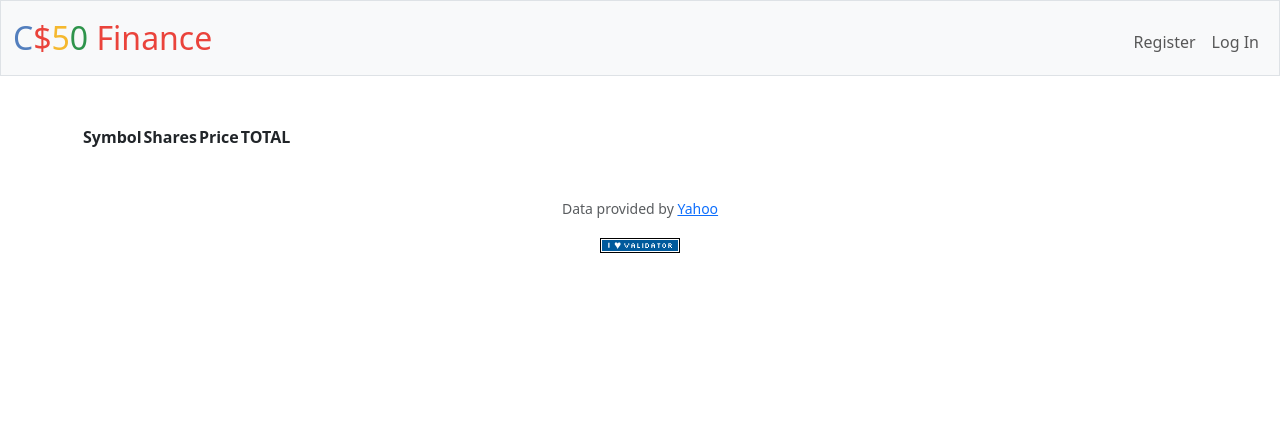
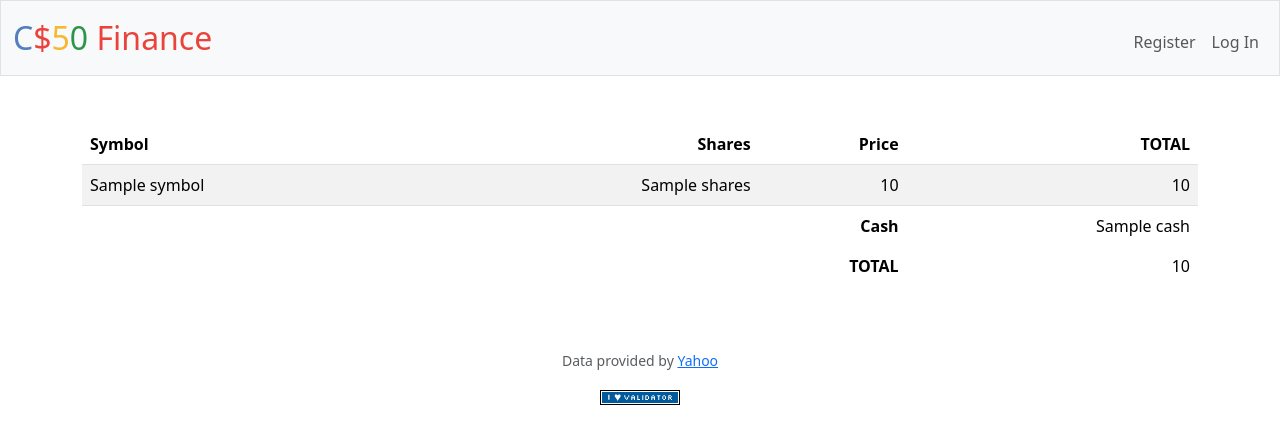
Before and after one commit to dechesan/finance, a Flask app: template templates/index.html in a window 1280 px wide. Shown: the top 444 px of the page. Run offline with Flask 3, Linux system fonts and the light colour scheme; the template is opened without the code that fills it: most values are stand-ins (such as "Sample title", 1, 10 or a date in 2020); lists and menus that the app fills with data are empty; some libraries are stand-ins or nearby versions.

Commit message:
Implemented "/" route for users that are logged in, and the corresponding index.html page. The page now displays the current user's portfolio as table with all of their stocks, shares held, price, and total value of each stock, along with the cash they have in their account and the total value of their portfolio. If they have just purchased a stock, a message will be displayed at the top of the screen saying "Bought!".

```diff
--- a/app.py
+++ b/app.py
@@ -37,7 +37,38 @@ if __name__ == '__main__':
 @login_required
 def index():
     """Show portfolio of stocks"""
-    return render_template("index.html")
+    # For the current user get: symbol, shares, price, total
+
+    # Get the user's symbols. Returns list of dicts
+    symbol = db.execute("SELECT symbol FROM transactions WHERE user_id = ? GROUP BY symbol", session["user_id"])
+
+    # Convert list of dicts into a list of all dict values using list comprehension
+    symbols = [(d['symbol']) for d in symbol]
+
+    # Will store all of the user's stocks
+    portfolio = []
+
+    # Populate portfolio
+    for symbol in symbols:
+        shares = int(db.execute("SELECT SUM(shares) FROM transactions WHERE user_id = ? AND symbol=? GROUP BY symbol", session["user_id"], symbol)[0]['SUM(shares)'])
+        price = float(lookup(symbol)["price"])
+        total = shares * price
+        portfolio.append({'symbol': symbol, 'shares': shares, 'price': price, 'total': total})
+
+    # Get user's cash
+    cash = db.execute("SELECT cash FROM users WHERE id = ?", session["user_id"])[0]["cash"]
+
+    # Get the total value of the user's portfolio + cash held, and convert all values to USD strings
+    total = cash
+    for row in portfolio:
+        total += row['total']
+        row['price'] = usd(row['price'])
+        row['total'] = usd(row['total'])
+    cash = usd(cash)
+    total = usd(total)
+
+    # Send rows, cash, total
+    return render_template("index.html", portfolio=portfolio, cash=cash, total=total)
 
 
 @app.route("/buy", methods=["GET", "POST"])
@@ -97,10 +128,15 @@ def buy():
         # Log transaction in transaction table
         db.execute(
             "INSERT INTO transactions (user_id, symbol, shares, price, datetime) VALUES (?, ?, ?, ?, datetime('now'))",
-            session["user_id"], symbol, shares_buying, price
+            session["user_id"], symbol.upper(), shares_buying, price
         )
 
+        # Store message to display to user on the next page
+        flash("Bought!")
+
+        # Return user to their portfolio page
         return redirect("/")
+
     # User reached route via GET
     else:
         return render_template("buy.html")
--- a/templates/index.html
+++ b/templates/index.html
@@ -5,15 +5,34 @@
 {% endblock %}
 
 {% block main %}
-    <table>
+    <table class="table table-striped">
         <thead>
-            <th>Symbol</th>
-            <th>Shares</th>
-            <th>Price</th>
-            <th>TOTAL</th>
+            <tr>
+                <th class="text-start">Symbol</th>
+                <th class="text-end">Shares</th>
+                <th class="text-end">Price</th>
+                <th class="text-end">TOTAL</th>
+            </tr>
         </thead>
-        {% for row in rows %}
-            <!-- Add row data -->
-        {% endfor %}
+        <tbody>
+            {% for row in portfolio %}
+                <tr>
+                    <td class="text-start">{{ row.symbol }}</td>
+                    <td class="text-end">{{ row.shares }}</td>
+                    <td class="text-end">{{ row.price }}</td>
+                    <td class="text-end">{{ row.total }}</td>
+                </tr>
+            {% endfor %}
+        </tbody>
+        <tfoot>
+            <tr>
+                <td class="border-0 fw-bold text-end" colspan="3">Cash</td>
+                <td class="border-0 text-end">{{ cash }}</td>
+            </tr>
+            <tr>
+                <td class="border-0 fw-bold text-end" colspan="3">TOTAL</td>
+                <td class="border-0 text-end">{{ total }}</td>
+            </tr>
+        </tfoot>
     </table>
 {% endblock %}
```
Also changed, not shown: finance.db, 2 other files.
